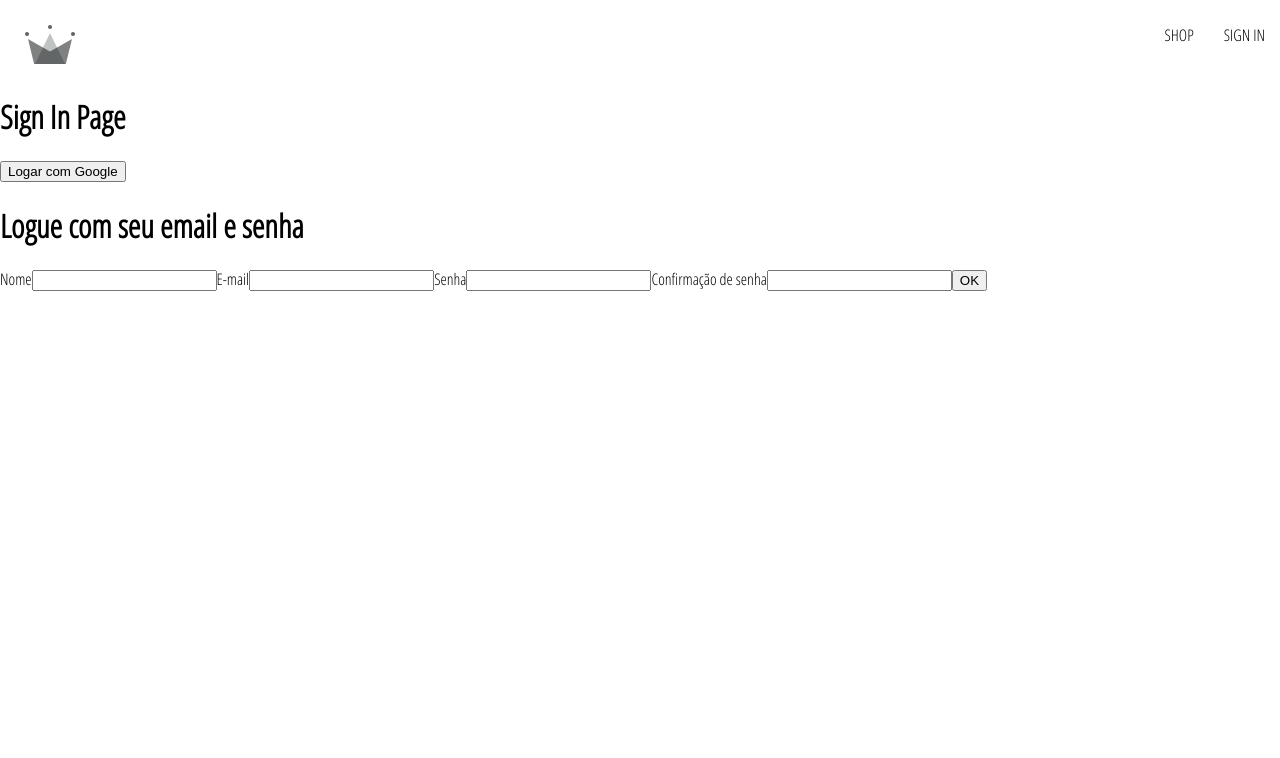
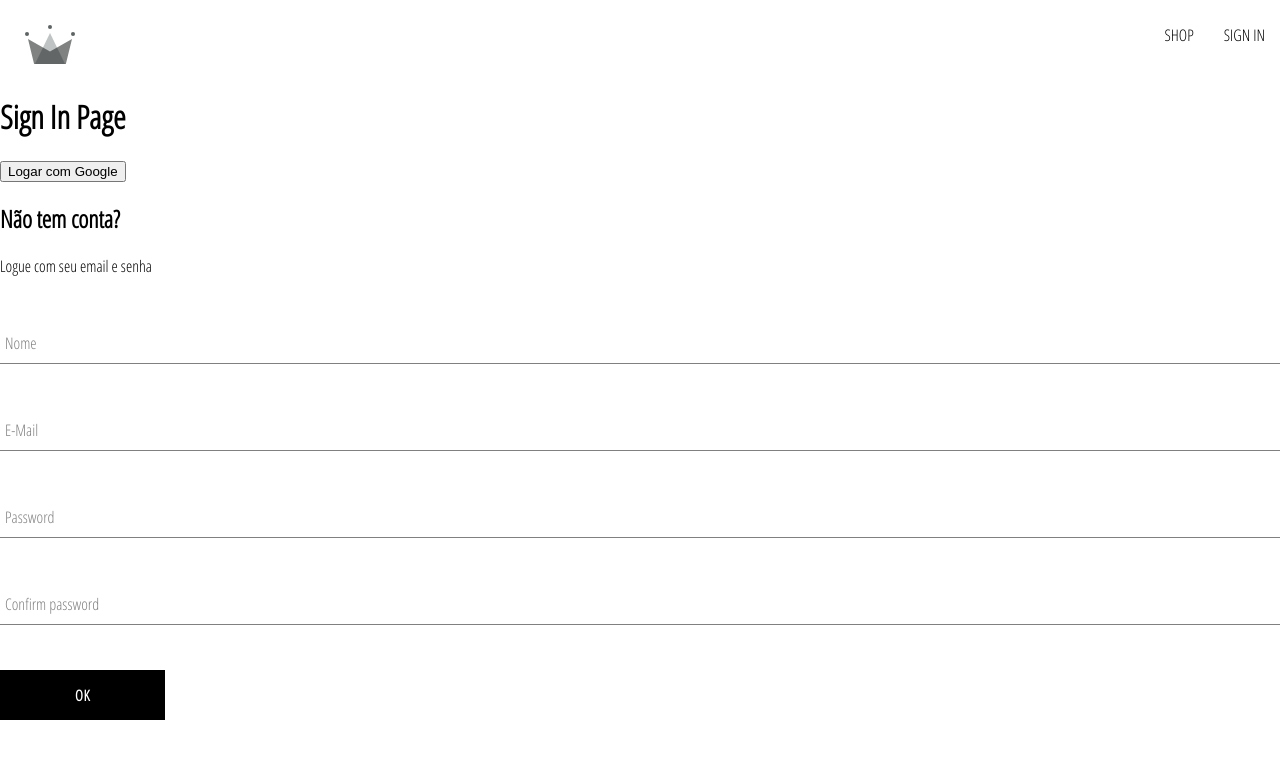
Before and after one commit to brleal/crwn-clothing, a React (Create React App) app: page /sign-in in a window 1280 px wide. Shown: the top 758 px of the page. Built offline with nearby package versions, Linux system fonts and the light colour scheme.

Commit message:
Aula 100 - Criando componentes de login e botão.

```diff
--- /dev/null
+++ b/src/components/button/button.component.jsx
@@ -0,0 +1,14 @@
+import './button.styles.scss'
+
+const BUTTON_TYPES_CLASSES = {
+    google: 'google-sign-in',
+    inverted: 'inverted',
+}
+
+const Button = ({children, buttonType, ...otherProps}) => {
+    return (
+        <button className={`button-container ${BUTTON_TYPES_CLASSES[buttonType]}`}>{children}</button>
+    )
+};
+
+export default Button;
--- /dev/null
+++ b/src/components/button/button.styles.scss
@@ -0,0 +1,46 @@
+.button-container {
+  min-width: 165px;
+  width: auto;
+  height: 50px;
+  letter-spacing: 0.5px;
+  line-height: 50px;
+  padding: 0 35px 0 35px;
+  font-size: 15px;
+  background-color: black;
+  color: white;
+  text-transform: uppercase;
+  font-family: 'Open Sans Condensed';
+  font-weight: bolder;
+  border: none;
+  cursor: pointer;
+  display: flex;
+  justify-content: center;
+
+  &:hover {
+    background-color: white;
+    color: black;
+    border: 1px solid black;
+  }
+
+  &.google-sign-in {
+    background-color: #4285f4;
+    color: white;
+
+    &:hover {
+      background-color: #357ae8;
+      border: none;
+    }
+  }
+
+  &.inverted {
+    background-color: white;
+    color: black;
+    border: 1px solid black;
+
+    &:hover {
+      background-color: black;
+      color: white;
+      border: none;
+    }
+  }
+}
--- /dev/null
+++ b/src/components/form-input/form-input-component.jsx
@@ -0,0 +1,15 @@
+import './form-input.styles.scss'
+
+const FormInput = ({label, ...otherProps}) => {
+    return (
+        <div className='group'>
+            <input className='form-input' {...otherProps}/>
+            {label && (
+                <label className={`${otherProps.value.length > 0 ? 'shrink' : ''} form-input-label`}>{label}</label>
+            )}
+
+        </div>
+    )
+}
+
+export default FormInput;
--- /dev/null
+++ b/src/components/form-input/form-input.styles.scss
@@ -0,0 +1,54 @@
+$sub-color: grey;
+$main-color: black;
+
+@mixin shrinkLabel {
+  top: -14px;
+  font-size: 12px;
+  color: $main-color;
+}
+
+.group {
+  position: relative;
+  margin: 45px 0;
+
+  .form-input {
+    background: none;
+    background-color: white;
+    color: $sub-color;
+    font-size: 18px;
+    padding: 10px 10px 10px 5px;
+    display: block;
+    width: 100%;
+    border: none;
+    border-radius: 0;
+    border-bottom: 1px solid $sub-color;
+    margin: 25px 0;
+
+    &:focus {
+      outline: none;
+    }
+
+    &:focus ~ .form-input-label {
+      @include shrinkLabel();
+    }
+  }
+
+  input[type='password'] {
+    letter-spacing: 0.3em;
+  }
+
+  .form-input-label {
+    color: $sub-color;
+    font-size: 16px;
+    font-weight: normal;
+    position: absolute;
+    pointer-events: none;
+    left: 5px;
+    top: 10px;
+    transition: 300ms ease all;
+
+    &.shrink {
+      @include shrinkLabel();
+    }
+  }
+}
--- a/src/components/sign-up-form/sign-up-form.component.jsx
+++ b/src/components/sign-up-form/sign-up-form.component.jsx
@@ -1,6 +1,9 @@
 import {useState} from 'react';
+import FormInput from '../form-input/form-input-component';
+import Button from '../button/button.component';
+import {createAuthUserWithEmailAndPassword, createUserDocumentFromAuth} from '../../utils/firebase/firebase.utils';
 
-import {createAuthUserWithEmailAndPassword, createUserDocumentFromAuth} from '../../utils/firebase/firebase.utils';
+import './sign-up-form.styles.scss'
 
 const defaultFormFields = {
     displayName: '',
@@ -50,22 +53,48 @@
     };
 
     return (
-        <div>
-            <h1>Logue com seu email e senha</h1>
+        <div className='sign-up-container'>
+            <h2>Não tem conta?</h2>
+            <span>Logue com seu email e senha</span>
             <form onSubmit={handleSubmit}>
-                <label>Nome</label>
-                <input type='text' required onChange={handleChange} name='displayName' value={displayName}/>
 
-                <label>E-mail</label>
-                <input type='email' required onChange={handleChange} name='email' value={email}/>
+                <FormInput
+                    label='Nome'
+                    type='text'
+                    required
+                    onChange={handleChange}
+                    name='displayName'
+                    value={displayName}
+                />
 
-                <label>Senha</label>
-                <input type='password' required onChange={handleChange} name='password' value={password}/>
+                <FormInput
+                    label='E-Mail'
+                    type='email'
+                    required
+                    onChange={handleChange}
+                    name='email'
+                    value={email}
+                />
 
-                <label>Confirmação de senha</label>
-                <input type='password' required onChange={handleChange} name='confirmPassword' value={confirmPassword}/>
+                <FormInput
+                    label='Password'
+                    type='password'
+                    required
+                    onChange={handleChange}
+                    name='password'
+                    value={password}
+                />
 
-                <button type='submit'>OK</button>
+                <FormInput
+                    label='Confirm password'
+                    type='password'
+                    required
+                    onChange={handleChange}
+                    name='confirmPassword'
+                    value={confirmPassword}
+                />
+
+                <Button type='submit'>OK</Button>
             </form>
         </div>
     )
--- /dev/null
+++ b/src/components/sign-up-form/sign-up-form.styles.scss
@@ -0,0 +1,11 @@
+.sign-up-form-container {
+
+  display: flex;
+  flex-direction: column;
+  width: 380px;
+
+  h2 {
+    margin: 10px 0;
+  }
+
+}
```
